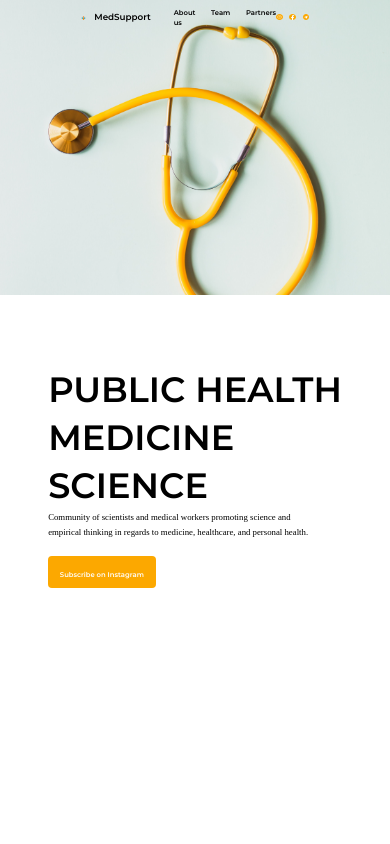
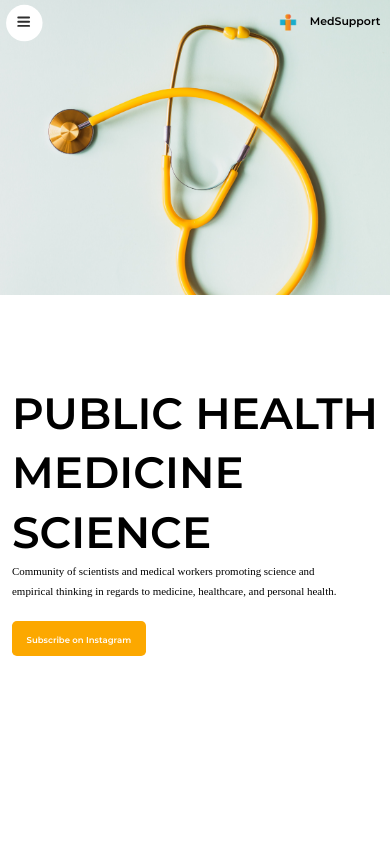
Before and after one commit to sanzhar1310/medsupport, a Next.js app: page / in a window 390 px wide. Shown: the top 844 px of the page. Built offline with nearby package versions, Linux system fonts and the light colour scheme; a web font is replaced by a local one.

Commit message:
Landing: fully responsive, nav menu init

```diff
--- a/src/components/Landing/components/AchievementsSection.tsx
+++ b/src/components/Landing/components/AchievementsSection.tsx
@@ -1,5 +1,6 @@
 import React from 'react';
-import styled from 'styled-components';
+import styled, { css } from 'styled-components';
+import rwd from '../../../styles/rwd';
 import { Typography } from '../../Typography';
 
 export const AchievementsSection = () => {
@@ -45,12 +46,11 @@ const Container = styled.div`
 
   width: 100%;
   height: fit-content;
+  padding: 7.2rem 0;
 
   display: flex;
   flex-flow: column nowrap;
-
-  padding: 7.2rem 16.5rem;
-
+  align-items: center;
   .heading {
     z-index: 1;
     margin-bottom: 0.8rem;
@@ -60,6 +60,11 @@ const Container = styled.div`
     z-index: 1;
     margin-bottom: 3.2rem;
   }
+
+  ${rwd.DESKTOP(css`
+    align-items: flex-start;
+    padding: 7.2rem 16.5rem;
+  `)}
 `;
 
 const Background = styled.span`
--- a/src/components/Landing/components/Footer.tsx
+++ b/src/components/Landing/components/Footer.tsx
@@ -1,6 +1,7 @@
 import Image from 'next/image';
 import React from 'react';
-import styled from 'styled-components';
+import styled, { css } from 'styled-components';
+import rwd from '../../../styles/rwd';
 import { Typography } from '../../Typography';
 import { Logo } from './Logo';
 import { NavItems } from './NavItems';
@@ -43,7 +44,7 @@ export const Footer = () => {
 const Container = styled.div`
   width: 100%;
   height: fit-content;
-  padding: 4.8rem 16.5rem 7.2rem;
+  padding: 4.8rem 3.2rem 7.2rem;
 
   display: flex;
   flex-flow: column;
@@ -55,11 +56,13 @@ const Container = styled.div`
     width: fit-content;
     display: flex;
 
-    margin-bottom: 3.2rem;
-
     span {
       margin-left: 1.6rem;
     }
+
+    ${rwd.DESKTOP(css`
+      margin-bottom: 3.2rem;
+    `)}
   }
 
   .extrasContainer {
@@ -68,6 +71,11 @@ const Container = styled.div`
     flex-flow: row nowrap;
     justify-content: space-between;
   }
+
+  ${rwd.TABLET(css`
+    padding-right: 16.5rem;
+    padding-left: 16.5rem;
+  `)}
 `;
 
 const Divider = styled.span`
--- a/src/components/Landing/components/FoundersSection.tsx
+++ b/src/components/Landing/components/FoundersSection.tsx
@@ -1,5 +1,6 @@
 import React from 'react';
-import styled from 'styled-components';
+import styled, { css } from 'styled-components';
+import rwd from '../../../styles/rwd';
 import { Typography } from '../../Typography';
 
 interface Founder {
@@ -65,25 +66,32 @@ const FounderItem: React.FC<{ founder: Founder }> = ({ founder }) => (
 const Container = styled.div`
   width: 100%;
   height: fit-content;
-  padding: 7.2rem 16.5rem;
 
   display: flex;
   flex-flow: row wrap;
   align-items: flex-start;
   justify-content: center;
-  gap: 11rem;
+  gap: 7rem;
+  padding-top: 7.2rem;
 `;
 
 const FounderList = styled.div`
   display: flex;
   flex-flow: column nowrap;
   gap: 8rem;
+
+  h2 {
+    text-align: center;
+
+    ${rwd.TABLET(css`
+      text-align: start;
+    `)}
+  }
 `;
 
 const FounderContainer = styled.div`
   width: 100%;
   max-width: 60rem;
-  min-width: 25rem;
   height: fit-content;
 
   display: flex;
@@ -99,5 +107,10 @@ const FounderContainer = styled.div`
   .title {
     width: 100%;
     margin-bottom: 0.8rem;
+    text-align: center;
+
+    ${rwd.TABLET(css`
+      text-align: start;
+    `)}
   }
 `;
--- /dev/null
+++ b/src/components/Landing/components/Header/NavBar.tsx
@@ -0,0 +1,217 @@
+import { motion, useCycle } from 'framer-motion';
+import React, { useRef } from 'react';
+import styled, { css } from 'styled-components';
+import { useDimensions } from '../../../../hooks/useDimensionst';
+import rwd from '../../../../styles/rwd';
+
+const sidebar = {
+  open: (height = 1000) => ({
+    clipPath: `circle(${(height * 2 + 200) / 10}rem at 4rem 3.8rem)`,
+    transition: {
+      type: 'spring',
+      stiffness: 20,
+      restDelta: 2,
+    },
+  }),
+  closed: {
+    clipPath: 'circle(3rem at 4rem 3.8rem)',
+    transition: {
+      delay: 0.5,
+      type: 'spring',
+      stiffness: 400,
+      damping: 40,
+    },
+  },
+};
+
+const StyledMotionNav = styled(motion.nav)`
+  position: relative;
+  height: 100%;
+  width: 30rem;
+  margin-right: auto;
+  .background {
+    position: absolute;
+    top: 0;
+    left: 0;
+    bottom: 0;
+    width: 30rem;
+    height: 100vh;
+    background: #fff;
+  }
+
+  button {
+    outline: none;
+    border: none;
+    -webkit-user-select: none;
+    -moz-user-select: none;
+    -ms-user-select: none;
+    cursor: pointer;
+    position: absolute;
+    top: 1.6rem;
+    left: 1.5rem;
+    width: 5rem;
+    height: 5rem;
+    border-radius: 50%;
+    background: transparent;
+  }
+
+  ul,
+  li {
+    margin: 0;
+    padding: 0;
+  }
+
+  ul {
+    padding: 2.5rem;
+    position: absolute;
+    top: 10rem;
+    width: 23rem;
+  }
+
+  li {
+    list-style: none;
+    margin-bottom: 2rem;
+    display: flex;
+    align-items: center;
+    cursor: pointer;
+  }
+
+  .icon-placeholder {
+    width: 4rem;
+    height: 4rem;
+    border-radius: 50%;
+    flex: 4rem 0;
+    margin-right: 2rem;
+  }
+
+  .text-placeholder {
+    border-radius: 0.5rem;
+    width: 20rem;
+    height: 2rem;
+    flex: 1;
+  }
+
+  .refresh {
+    padding: 1rem;
+    position: absolute;
+    background: rgba(0, 0, 0, 0.4);
+    border-radius: 1rem;
+    width: 2rem;
+    height: 2rem;
+    top: 1rem;
+    right: 1rem;
+    display: flex;
+    justify-content: center;
+    align-items: center;
+    cursor: pointer;
+  }
+
+  ${rwd.DESKTOP(css`
+    display: none;
+  `)}
+`;
+
+export const NavBar = () => {
+  const [isOpen, toggleOpen] = useCycle(false, true);
+  const containerRef = useRef<HTMLElement>(null);
+  const { height } = useDimensions(containerRef);
+
+  return (
+    <StyledMotionNav
+      initial={false}
+      animate={isOpen ? 'open' : 'closed'}
+      custom={height}
+      ref={containerRef}
+    >
+      <motion.div className="background" variants={sidebar} />
+      <Navigation />
+      <MenuToggle toggle={() => toggleOpen()} />
+    </StyledMotionNav>
+  );
+};
+
+const itemIds = [0, 1, 2, 3, 4];
+const navigationVariants = {
+  open: {
+    transition: { staggerChildren: 0.07, delayChildren: 0.2 },
+  },
+  closed: {
+    transition: { staggerChildren: 0.05, staggerDirection: -1 },
+  },
+};
+
+const Navigation = () => {
+  return (
+    <motion.ul variants={navigationVariants}>
+      {itemIds.map((i) => (
+        <MenuItem i={i} key={i} />
+      ))}
+    </motion.ul>
+  );
+};
+
+const variants = {
+  open: {
+    y: 0,
+    opacity: 1,
+    transition: {
+      y: { stiffness: 1000, velocity: -100 },
+    },
+  },
+  closed: {
+    y: 50,
+    opacity: 0,
+    transition: {
+      y: { stiffness: 1000 },
+    },
+  },
+};
+
+const colors = ['#FF008C', '#D309E1', '#9C1AFF', '#7700FF', '#4400FF'];
+
+const MenuItem: React.FC<{ i: number }> = ({ i }) => {
+  const style = { border: `0.2rem solid ${colors[i]}` };
+  return (
+    <motion.li variants={variants} whileHover={{ scale: 1.1 }} whileTap={{ scale: 0.95 }}>
+      <div className="icon-placeholder" style={style} />
+      <div className="text-placeholder" style={style} />
+    </motion.li>
+  );
+};
+
+const Path = (props) => (
+  <motion.path
+    fill="transparent"
+    strokeWidth="3"
+    stroke="hsl(0, 0%, 18%)"
+    strokeLinecap="round"
+    {...props}
+  />
+);
+
+const MenuToggle = ({ toggle }) => (
+  <button onClick={toggle}>
+    <svg width="2.3rem" height="2.3rem" viewBox="0 0 23 23">
+      <Path
+        variants={{
+          closed: { d: 'M 2 2.5 L 20 2.5' },
+          open: { d: 'M 3 16.5 L 17 2.5' },
+        }}
+      />
+      <Path
+        d="M 2 9.423 L 20 9.423"
+        variants={{
+          closed: { opacity: 1 },
+          open: { opacity: 0 },
+        }}
+        transition={{ duration: 0.1 }}
+      />
+      <Path
+        variants={{
+          closed: { d: 'M 2 16.346 L 20 16.346' },
+          open: { d: 'M 3 2.5 L 17 16.346' },
+        }}
+      />
+    </svg>
+  </button>
+);
--- a/src/components/Landing/components/Header/index.tsx
+++ b/src/components/Landing/components/Header/index.tsx
@@ -4,6 +4,7 @@ import { HeaderContainer, SocialBlock } from './styled';
 import { Typography } from '../../../Typography';
 import { Logo } from '../Logo';
 import { NavItems } from '../NavItems';
+import { NavBar } from './NavBar';
 
 export const Header: React.FC = () => {
   const headerRef = useRef<HTMLElement>(null);
@@ -32,10 +33,11 @@ export const Header: React.FC = () => {
 
   return (
     <HeaderContainer ref={headerRef}>
+      <NavBar />
       <Logo />
-      <Typography.Subtitle weight="bold">MedSupport</Typography.Subtitle>
+      <Typography.Subtitle weight="bold" className="logoLabel">MedSupport</Typography.Subtitle>
       <NavItems />
-      <SocialBlock>
+      <SocialBlock className="socialBlock">
         <a className="icon" href="https://www.instagram.com/medsupportkz/" target="__blank">
           <Image src="/icons/social/instagram.svg" width={32} height={32} />
         </a>
--- a/src/components/Landing/components/Header/styled.ts
+++ b/src/components/Landing/components/Header/styled.ts
@@ -1,30 +1,39 @@
-import styled from 'styled-components';
+import styled, { css } from 'styled-components';
+import rwd from '../../../../styles/rwd';
 
 export const HeaderContainer = styled.header`
   width: 100%;
   height: 7.2rem;
 
-  z-index: 2;
+  overflow: visible;
+
+  z-index: 3;
   position: fixed;
   top: 0;
-
-  padding: 0 16.5rem;
 
   display: flex;
   flex-flow: row nowrap;
   align-items: center;
 
-  span {
+  .logoLabel {
     margin-left: 1.6rem;
-    margin-right: 10%;
+    margin-right: 1.6rem;
+
+    ${rwd.DESKTOP(css`
+      margin-right: 10%;
+    `)}
   }
 
   &.color {
     background-color: ${({ theme }) => theme.colors.white};
-    box-shadow: rem 0.1rem rem #e5e9f2;
+    box-shadow: 0.1rem 0.1rem 0.1rem #e5e9f2;
   }
 
-  transition: 500ms background-color ease;
+  transition: 500ms all ease;
+
+  ${rwd.DESKTOP(css`
+    padding: 0 16.5rem;
+  `)}
 `;
 
 export const SocialBlock = styled.div`
@@ -38,4 +47,10 @@ export const SocialBlock = styled.div`
       margin-right: 0;
     }
   }
+
+  display: none;
+
+  ${rwd.DESKTOP(css`
+    display: initial;
+  `)}
 `;
--- a/src/components/Landing/components/NavItems.tsx
+++ b/src/components/Landing/components/NavItems.tsx
@@ -1,8 +1,10 @@
 import Link from 'next/link';
 import React from 'react';
-import styled from 'styled-components';
+import styled, { css } from 'styled-components';
+import rwd from '../../../styles/rwd';
 import { ColorTypes } from '../../../styles/_colors';
 import { Typography, TextSizes } from '../../Typography';
+// import { useRouter } from 'next/router';
 
 interface Props {
   color?: ColorTypes;
@@ -10,33 +12,48 @@ interface Props {
 }
 
 export const NavItems: React.FC<Props> = ({ color, textSize }) => {
+  // const router = useRouter();
+
   return (
     <NavItemsBlock>
+      <Link href="#about">
         <Typography.Label className="link" color={color} size={textSize}>
-        <Link href="#about">About us</Link>
+          About us
         </Typography.Label>
+      </Link>
+      <Link href="#team">
         <Typography.Label className="link" color={color} size={textSize}>
-        <Link href="#team">Team</Link>
+          Team
         </Typography.Label>
+      </Link>
+      <Link href="#partners">
         <Typography.Label className="link" color={color} size={textSize}>
-        <Link href="#partners">Partners</Link>
+          Partners
         </Typography.Label>
+      </Link>
     </NavItemsBlock>
   );
 };
 
 const NavItemsBlock = styled.div`
-  font-weight: 700;
+  height: 100%;
   display: flex;
   flex-flow: row nowrap;
+  display: none;
+  ${rwd.DESKTOP(css`
+    display: flex;
+  `)}
   .link {
-    a {
+    height: 100%;
+    display: flex;
+    align-items: center;
+    cursor: pointer;
     color: inherit;
     text-decoration: none;
 
     :hover {
       color: ${({ theme }) => theme.colors.primary};
-      }
+      -webkit-text-fill-color: ${({ theme }) => theme.colors.primary};
     }
     margin-right: 3.2rem;
     :last-child {
--- a/src/components/Landing/components/PartnersSection.tsx
+++ b/src/components/Landing/components/PartnersSection.tsx
@@ -1,5 +1,6 @@
 import React from 'react';
-import styled from 'styled-components';
+import styled, { css } from 'styled-components';
+import rwd from '../../../styles/rwd';
 import { Typography } from '../../Typography';
 
 const partners = [
@@ -60,15 +61,17 @@ export const PartnersSection = () => {
 const Container = styled.div`
   width: 100%;
   height: fit-content;
-
-  padding: 7.2rem 16.5rem;
-
+  padding: 7.2rem 3.2rem 0;
   display: flex;
   flex-flow: column nowrap;
 
   .heading {
     margin-bottom: 4rem;
   }
+
+  ${rwd.TABLET(css`
+    padding: 7.2rem 16.5rem;
+  `)}
 `;
 
 const Divider = styled.span`
--- a/src/components/Landing/components/WhatWeDoSection.tsx
+++ b/src/components/Landing/components/WhatWeDoSection.tsx
@@ -53,7 +53,7 @@ export const WhatWeDoSection = () => {
 };
 
 const Container = styled.div`
-  z-index: 1;
+  z-index: 2;
   width: 100%;
   height: fit-content;
 
@@ -65,7 +65,7 @@ const Container = styled.div`
 
   .heading {
     width: 100%;
-    margin-bottom: 2.5rem;
+    margin-bottom: 4rem;
   }
   .titleContainer {
     height: 100%;
@@ -110,7 +110,6 @@ const Container = styled.div`
       flex-flow: column nowrap;
       align-items: center;
       padding: 7.2rem 16.5rem;
-      /* padding: 7.2rem 0; */
       .titleContainer {
         img {
           display: none;
@@ -129,7 +128,7 @@ const Container = styled.div`
       flex-flow: column nowrap;
       align-items: flex-start;
       justify-content: flex-start;
-      padding: 7.2rem 16.5rem;
+      /* padding: 7.2rem 16.5rem; */
       .titleContainer {
         img {
           display: block;
@@ -170,5 +169,10 @@ const TextCard = styled.div`
   /* ${rwd.PHONE(css``)} */
   ${rwd.TABLET(css`
     border-radius: 1rem;
-  `)}/* ${rwd.DESKTOP(css``)} */
+  `)}
+  ${rwd.XLARGE(css`
+    max-width: 122rem;
+  `)}
+
+
 `;
--- /dev/null
+++ b/src/hooks/useDimensionst.ts
@@ -0,0 +1,14 @@
+import { RefObject, useEffect, useRef } from 'react';
+
+export const useDimensions = (ref: RefObject<HTMLElement>) => {
+  const dimensions = useRef({ width: 0, height: 0 });
+
+  useEffect(() => {
+    if (ref.current) {
+      dimensions.current.width = ref.current.offsetWidth;
+      dimensions.current.height = ref.current.offsetHeight;
+    }
+  }, [!ref.current]);
+
+  return dimensions.current;
+};
--- a/src/styles/global.ts
+++ b/src/styles/global.ts
@@ -186,7 +186,7 @@ const GlobalStyles = createGlobalStyle`
   }
   html, body {
     ${rwd.PHONE(css`
-      font-size: 30.5%;
+      font-size: 38%;
     `)}
 
     ${rwd.TABLET(css`
```
Lines whose indentation alone changed are shown as unchanged.
